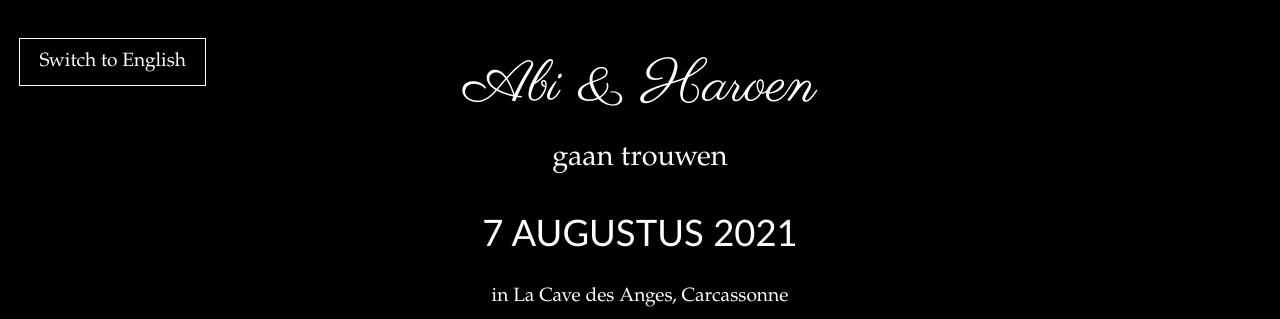
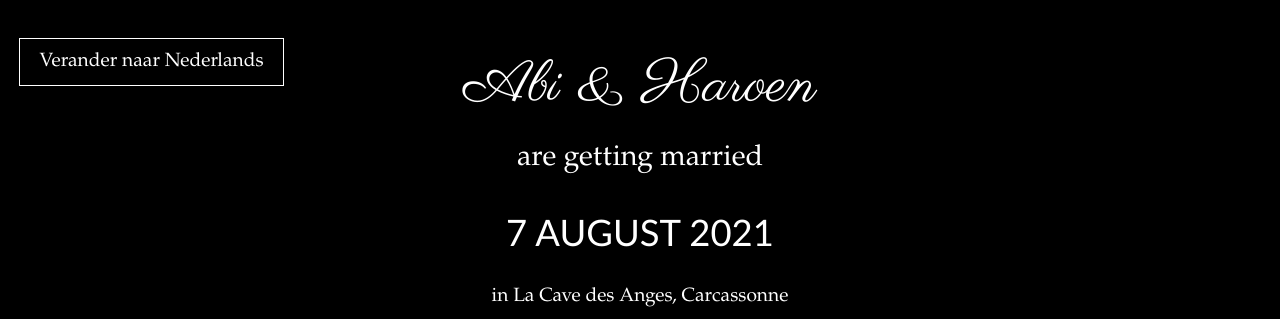
Before and after one commit to Haroenv/wedding-website, a React (Create React App) app: page / in a window 1280 px wide. Shown: the top 319 px of the page. Built offline with nearby package versions, Linux system fonts and the light colour scheme.

Commit message:
make default language english lol

```diff
--- a/src/Home.jsx
+++ b/src/Home.jsx
@@ -37,7 +37,7 @@ const GoogleMaps = ({ apiKey, placeId, center, zoom, language }) => {
  * @type React.FunctionComponent<import('@reach/router').RouteComponentProps>
  */
 const Home = () => {
-  const { getText, toggleLanguage, language } = useLanguage('nl');
+  const { getText, toggleLanguage, language } = useLanguage('en');
 
   return (
     <>
```
